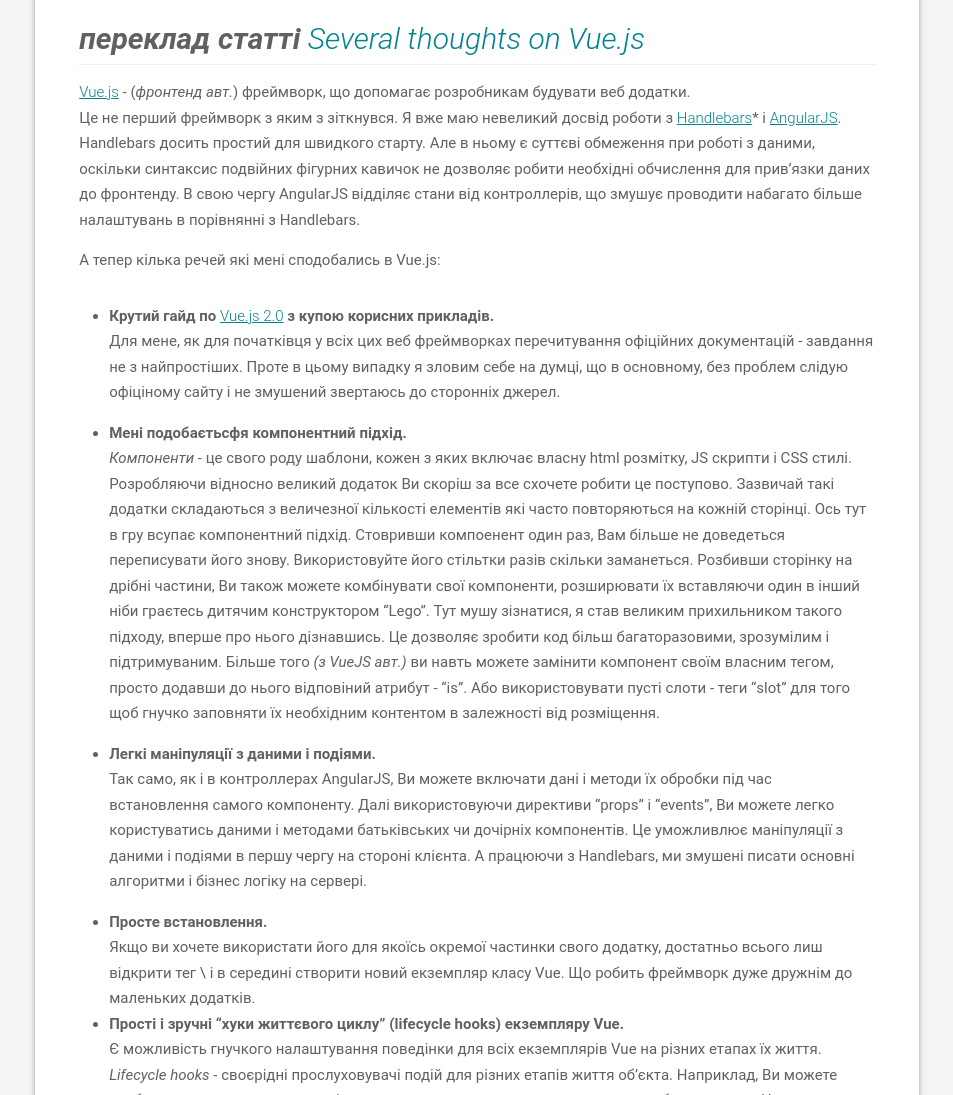
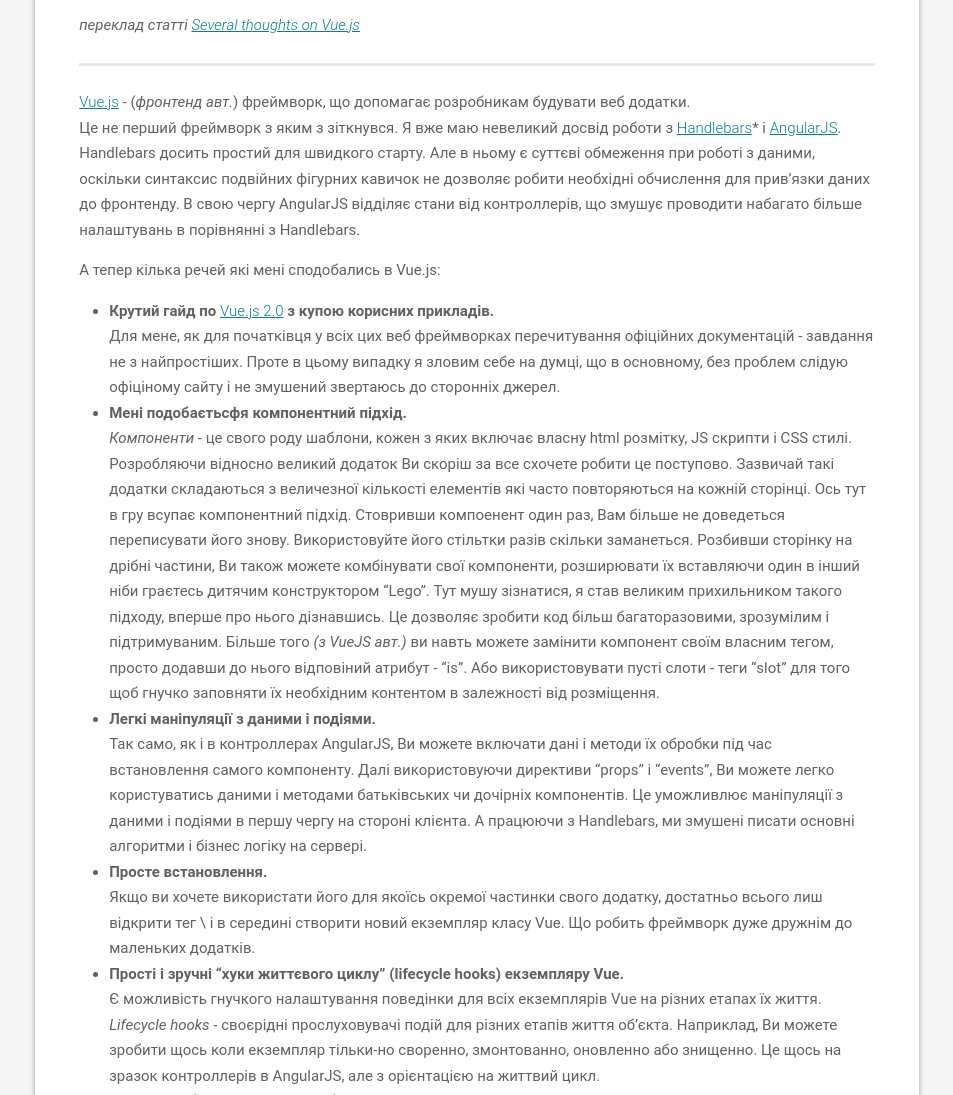
Before and after one commit to movasyl/movasyl.github.io, a plain HTML site: page 2017/04/27/Кілька-думок-про-Vue-Js/index.html in a window 1280 px wide. Shown: the part 532-1627 px from the top of the page, without its empty margins (163-1116 px from the left). Drawn offline with Linux system fonts and the light colour scheme.

Commit message:
Site updated: 2017-05-02 00:16:02

```diff
--- a/2017/04/27/Кілька-думок-про-Vue-Js/index.html
+++ b/2017/04/27/Кілька-думок-про-Vue-Js/index.html
@@ -247,7 +247,7 @@
     </button>
 
     <ul class="post-toc-wrap mdl-menu mdl-menu--bottom-left mdl-js-menu mdl-js-ripple-effect" for="post-toc-trigger-btn" style="max-height:80vh; overflow-y:scroll;">
-        <ol class="post-toc"><li class="post-toc-item post-toc-level-2"><a class="post-toc-link" href="#переклад-статті-Several-thoughts-on-Vue-js"><span class="post-toc-number">1.</span> <span class="post-toc-text">переклад статті Several thoughts on Vue.js</span></a></li></ol>
+
 
         <!--
         <li class="mdl-menu__item">
@@ -388,15 +388,14 @@
                 <!-- Post Content -->
                 <div id="post-content" class="mdl-color-text--grey-700 mdl-card__supporting-text fade out">
 
-        <h2 id="переклад-статті-Several-thoughts-on-Vue-js"><a href="#переклад-статті-Several-thoughts-on-Vue-js" class="headerlink" title="переклад статті Several thoughts on Vue.js"></a><em>переклад статті <a href="https://medium.com/@huiqizhou1989/several-thoughts-on-vue-js-6c8ef05c86a7" target="_blank" rel="external">Several thoughts on Vue.js</a></em></h2><p><a href="https://vuejs.org/" target="_blank" rel="external">Vue.js</a> - (<em>фронтенд авт.</em>) фреймворк, що допомагає розробникам будувати веб додатки.<br>Це не перший фреймворк з яким з зіткнувся. Я вже маю невеликий досвід роботи з <a href="http://handlebarsjs.com" target="_blank" rel="external">Handlebars</a>* і <a href="https://angular.io" target="_blank" rel="external">AngularJS</a>. Handlebars досить простий для швидкого старту. Але в ньому є суттєві обмеження при роботі з даними, оскільки синтаксис подвійних фігурних кавичок не дозволяє робити необхідні обчислення для прив’язки даних до фронтенду. В свою чергу AngularJS відділяє стани від контроллерів, що змушує проводити набагато більше налаштувань в порівнянні з Handlebars.  </p>
+        <p><em>переклад статті <a href="https://medium.com/@huiqizhou1989/several-thoughts-on-vue-js-6c8ef05c86a7" target="_blank" rel="external">Several thoughts on Vue.js</a></em></p>
+<hr>
+<p><a href="https://vuejs.org/" target="_blank" rel="external">Vue.js</a> - (<em>фронтенд авт.</em>) фреймворк, що допомагає розробникам будувати веб додатки.<br>Це не перший фреймворк з яким з зіткнувся. Я вже маю невеликий досвід роботи з <a href="http://handlebarsjs.com" target="_blank" rel="external">Handlebars</a>* і <a href="https://angular.io" target="_blank" rel="external">AngularJS</a>. Handlebars досить простий для швидкого старту. Але в ньому є суттєві обмеження при роботі з даними, оскільки синтаксис подвійних фігурних кавичок не дозволяє робити необхідні обчислення для прив’язки даних до фронтенду. В свою чергу AngularJS відділяє стани від контроллерів, що змушує проводити набагато більше налаштувань в порівнянні з Handlebars.  </p>
 <p>А тепер кілька речей які мені сподобались в Vue.js:</p>
 <ul>
-<li><p><strong>Крутий гайд по <a href="https://vuejs.org/v2/guide" target="_blank" rel="external">Vue.js 2.0</a> з купою корисних прикладів.</strong><br>Для мене, як для початківця у всіх цих веб фреймворках перечитування офіційних документацій - завдання не з найпростіших. Проте в цьому випадку я зловим себе на думці, що в основному, без проблем слідую офіціному сайту і не змушений звертаюсь до сторонніх джерел.</p>
-</li>
-<li><p><strong>Мені подобаєтьсфя компонентний підхід.</strong><br><em>Компоненти</em> - це свого роду шаблони, кожен з яких включає власну html розмітку, JS скрипти і CSS стилі.<br>Розробляючи відносно великий додаток Ви скоріш за все схочете робити це поступово. Зазвичай такі додатки складаються з величезної кількості елементів які часто повторяються на кожній сторінці. Ось тут в гру всупає компонентний підхід. Стовривши компоенент один раз, Вам більше не доведеться переписувати його знову. Використовуйте його стільтки разів скільки заманеться. Розбивши сторінку на дрібні частини, Ви також можете комбінувати свої компоненти, розширювати їх вставляючи один в інший ніби граєтесь дитячим конструктором “Lego”. Тут мушу зізнатися, я став великим прихильником такого підходу, вперше про нього дізнавшись. Це дозволяє зробити код більш багаторазовими, зрозумілим і підтримуваним. Більше того <em>(з VueJS авт.)</em> ви навть можете замінити компонент своїм власним тегом, просто додавши до нього відповіний атрибут - “is”. Або використовувати пусті слоти - теги “slot” для того щоб гнучко заповняти їх необхідним контентом в залежності від розміщення.</p>
-</li>
-<li><p><strong>Легкі маніпуляції з даними і подіями.</strong><br>Так само, як і в контроллерах AngularJS, Ви можете включати дані і методи їх обробки під час встановлення самого компоненту. Далі використовуючи директиви “props” і “events”, Ви можете легко користуватись даними і методами батьківських чи дочірніх компонентів. Це уможливлює маніпуляції з даними і подіями в першу чергу на стороні клієнта. А працюючи з Handlebars, ми змушені писати основні алгоритми і бізнес логіку на сервері.</p>
-</li>
+<li><strong>Крутий гайд по <a href="https://vuejs.org/v2/guide" target="_blank" rel="external">Vue.js 2.0</a> з купою корисних прикладів.</strong><br>Для мене, як для початківця у всіх цих веб фреймворках перечитування офіційних документацій - завдання не з найпростіших. Проте в цьому випадку я зловим себе на думці, що в основному, без проблем слідую офіціному сайту і не змушений звертаюсь до сторонніх джерел.</li>
+<li><strong>Мені подобаєтьсфя компонентний підхід.</strong><br><em>Компоненти</em> - це свого роду шаблони, кожен з яких включає власну html розмітку, JS скрипти і CSS стилі.<br>Розробляючи відносно великий додаток Ви скоріш за все схочете робити це поступово. Зазвичай такі додатки складаються з величезної кількості елементів які часто повторяються на кожній сторінці. Ось тут в гру всупає компонентний підхід. Стовривши компоенент один раз, Вам більше не доведеться переписувати його знову. Використовуйте його стільтки разів скільки заманеться. Розбивши сторінку на дрібні частини, Ви також можете комбінувати свої компоненти, розширювати їх вставляючи один в інший ніби граєтесь дитячим конструктором “Lego”. Тут мушу зізнатися, я став великим прихильником такого підходу, вперше про нього дізнавшись. Це дозволяє зробити код більш багаторазовими, зрозумілим і підтримуваним. Більше того <em>(з VueJS авт.)</em> ви навть можете замінити компонент своїм власним тегом, просто додавши до нього відповіний атрибут - “is”. Або використовувати пусті слоти - теги “slot” для того щоб гнучко заповняти їх необхідним контентом в залежності від розміщення.</li>
+<li><strong>Легкі маніпуляції з даними і подіями.</strong><br>Так само, як і в контроллерах AngularJS, Ви можете включати дані і методи їх обробки під час встановлення самого компоненту. Далі використовуючи директиви “props” і “events”, Ви можете легко користуватись даними і методами батьківських чи дочірніх компонентів. Це уможливлює маніпуляції з даними і подіями в першу чергу на стороні клієнта. А працюючи з Handlebars, ми змушені писати основні алгоритми і бізнес логіку на сервері.</li>
 <li><strong>Просте встановлення.</strong><br>Якщо ви хочете використати його для якоїсь окремої частинки свого додатку, достатньо всього лиш відкрити тег  \<script\> і в середині створити новий екземпляр класу Vue. Що робить фреймворк дуже дружнім до маленьких додатків.</script\></li>
 <li><strong>Прості і зручні “хуки життєвого циклу” (lifecycle hooks) екземпляру Vue.</strong><br>Є можливість гнучкого налаштування поведінки для всіх екземплярів Vue на різних етапах їх життя.<br><em>Lifecycle hooks</em> - своєрідні прослуховувачі подій для різних етапів життя об’єкта. Наприклад, Ви можете зробити щось коли екземпляр тільки-но своренно, змонтованно, оновленно або знищенно. Це щось на зразок контроллерів в AngularJS, але з орієнтацією на життвий цикл.</li>
 <li><strong>Vue-cli з набором реальних шаблонів.</strong><br>Інтефейс командного рядка, який рекомедується на офіційному сайті є дуже простим в використанні. Також я знайшов модуль “express-vue” для написання шаблонів під Express.</li>
```
Also changed, not shown: archives/2017/04/index.html (+1 -1 lines), archives/2017/index.html (+1 -1 lines), archives/index.html (+1 -1 lines), index.html (+1 -1 lines), tags/VueJS/index.html (+1 -1 lines), tags/framework/index.html (+1 -1 lines), tags/javascript/index.html (+1 -1 lines).
